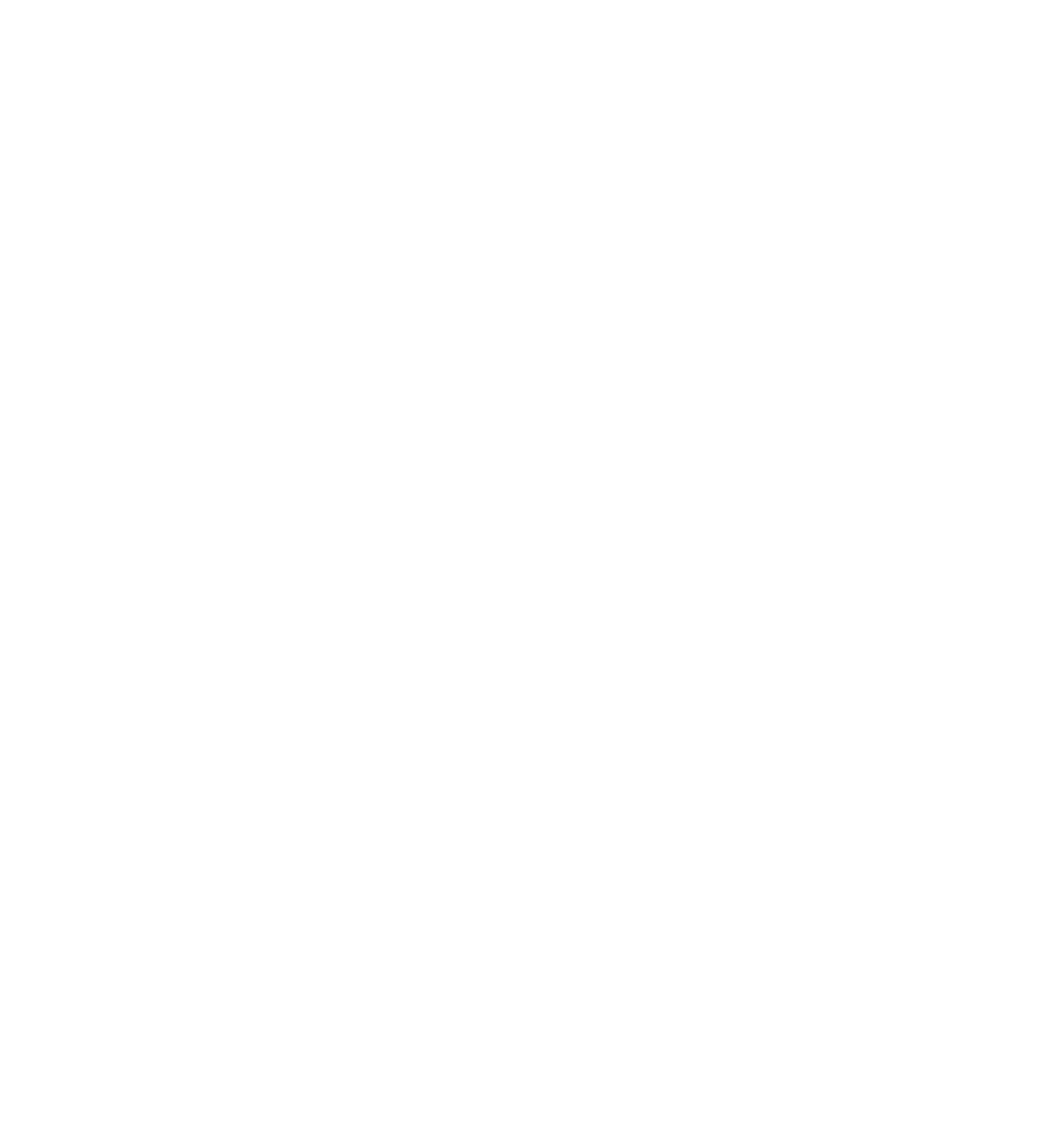
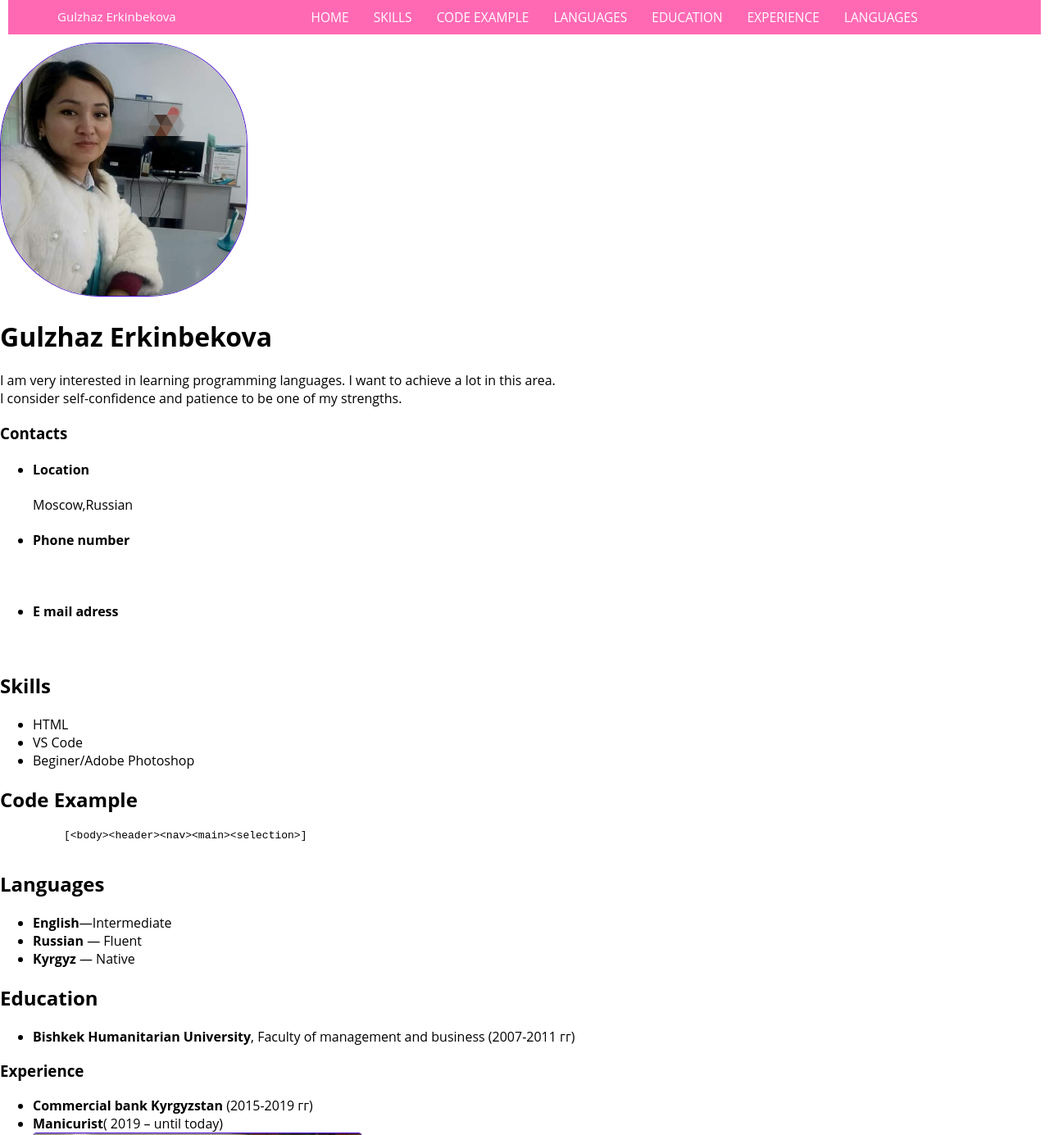
Before and after one commit to gulzhazerkin/portfolio6hm, a plain HTML site: page index.html in a window 1280 px wide. Shown: the top 1385 px of the page at 82% size. Before the commit the page ends 800 px from the top, so only its background shows below. Drawn offline with nearby package versions, Linux system fonts and the light colour scheme.

Commit message:
Add my folders

```diff
--- /dev/null
+++ b/css/style.css
@@ -0,0 +1,56 @@
+html {
+  box-sizing: border-box;
+}
+*,
+*: before,
+*: after {
+  box-sizing: inherit;
+}
+body {
+  font-family: "Open Sans", sans-serif;
+  margin: 0;
+}
+.container {
+  width: 1140px;
+  /*border: 1px solid black;*/
+  margin: 0px auto;
+}
+.header a {
+  color: white;
+  text-decoration: none;
+}
+.header-logo {
+  float: left;
+  margin-right: 150px;
+  font-size: 15px;
+}
+
+.header-navigation {
+  padding: 10px 0px;
+  background-color: hotpink;
+  color: white;
+  margin: 0px 10px;
+  margin-bottom: 10px;
+}
+.menu {
+  padding: 0;
+  margin: 0;
+  list-style: none;
+  font-size: 0px;
+}
+.menu-item {
+  display: inline-block;
+}
+.menu-link {
+  text-transform: uppercase;
+  padding: 0 15px;
+  font-size: 15.5px;
+}
+img {
+  border-radius: 1%;
+  border: 1px solid rgb(73, 14, 212);
+}
+.avatar {
+  width: 300px;
+  border-radius: 40%;
+}
--- a/index.html
+++ b/index.html
@@ -4,7 +4,124 @@
     <meta charset="UTF-8" />
     <meta http-equiv="X-UA-Compatible" content="IE=edge" />
     <meta name="viewport" content="width=device-width, initial-scale=1.0" />
-    <title>Document</title>
+    <title>Gulzhaz Erkinbekova</title>
+    <link rel="stylesheet" href="css/style.css">
   </head>
-  <body></body>
+  <body>
+    <header class="header">
+      <nav class="header-navigation">
+        <div class="container">
+        <a id="logo" class="header-logo" href="https://www.facebook.com/guljazu">Gulzhaz Erkinbekova</a>
+        <ul class="menu">
+          <li class="menu-item">
+            <a class="menu-link" href="#home">Home</a>
+          </li>
+          <li class="menu-item">
+            <a class="menu-link" href="#skills">Skills</a>
+          </li>
+          <li class="menu-item" >
+            <a class="menu-link" href="#code">Code Example</a>
+          </li>
+          <li class="menu-item">
+            <a class="menu-link" href="#languages">Languages</a>
+          </li>
+          <li class="menu-item">
+            <a class="menu-link" href="#education">Education</a>
+          </li>
+          <li class="menu-item">
+            <a class="menu-link" href="#experience">Experience</a>
+          </li>
+          <li class="menu-item">
+            <a class="menu-link" href="#languages">Languages</a>
+          </li>
+        </ul>
+        </div>
+      </nav>
+      <img src="images/IMG_1.png" alt="Gulzhaz's photo" class="avatar" />
+      <h1>Gulzhaz Erkinbekova</h1>
+<html>
+  <head>
+    <script src="http://cdnjs.cloudflare.com/ajax/libs/jquery/2.0.2/jquery.min.js"></script>
+  </head>
+  <body>
+    <div id="gradient" />
+</body>
 </html>
+      <p>
+        I am very interested in learning programming languages. I want to
+        achieve a lot in this area. <br />
+        I consider self-confidence and patience to be one of my strengths.
+      </p>
+      <h3>Contacts</h3>
+      <ul>
+        <li>
+          <h4>Location</h4>
+          <p>Moscow,Russian</p>
+        </li>
+        <li>
+          <h4>Phone number</h4>
+          <a href="tel:+79779779156">+7(977)-977-91-56</a>
+        </li>
+        <li>
+          <h4>E mail adress</h4>
+          <a href="mailto:gulzhaz.erkinbekova.alt@gmail.com"
+            >gulzhaz.erkinbekova.alt@gmail.com</a
+          >
+        </li>
+      </ul>
+    </header>
+    <main>
+      <section id="skills">
+        <h2>Skills</h2>
+        <ul>
+          <li>HTML</li>
+          <li>VS Code</li>
+          <li>Beginer/Adobe Photoshop</li>
+        </ul>
+      </section>
+      <section id="code">
+        <h2>Code Example</h2>
+        <pre>
+          <code>[&lt;body&gt;&lt;header&gt;&lt;nav&gt;&lt;main&gt;&lt;selection&gt;]</code>
+          </pre
+        >
+      </section>
+      <section id="languages">
+        <h2>Languages</h2>
+        <ul>
+          <li><b>English</b>&mdash;Intermediate</li>
+          <li><b>Russian</b> &mdash; Fluent</li>
+          <li><b>Kyrgyz</b> &mdash; Native</li>
+        </ul>
+      </section>
+      <section id="education">
+        <h2>Education</h2>
+        <ul>
+          <li>
+            <b>Bishkek Humanitarian University</b>, Faculty of management and
+            business (2007-2011 гг)
+          </li>
+        </ul>
+      </section>
+      <section id="experience">
+        <h3>Experience</h3>
+        <ul>
+          <li><b>Commercial bank Kyrgyzstan </b> (2015-2019 гг)</li>
+          <li><b>Manicurist</b>( 2019 – until today)</li>
+          <li>
+            <img width="400" src="images/IMG_2.png" alt="gold crown" />
+          </li>
+          <li>
+            <img width="400" src="images/IMG_3.png" alt="successful sales" />
+          </li>
+        </ul>
+    </main>
+    <footer>
+      <p>
+        <em>Gulzhaz Erkinbekova</em> <br />
+        2022 &copy;
+        <a href="https://linktr.ee/jyldyzacademy2020">Jyldyz Academy </a>
+      </p>
+    </footer>
+  </body>
+</html>
```
Also changed, not shown: images/IMG_1.png (added), images/IMG_2.png (added), images/IMG_3.png (added), 2 other files.
